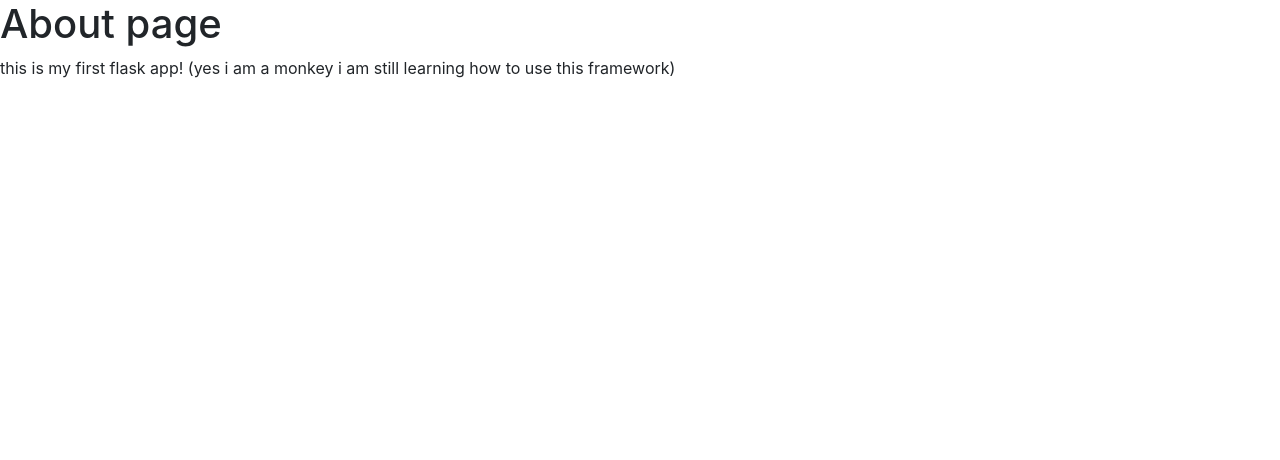
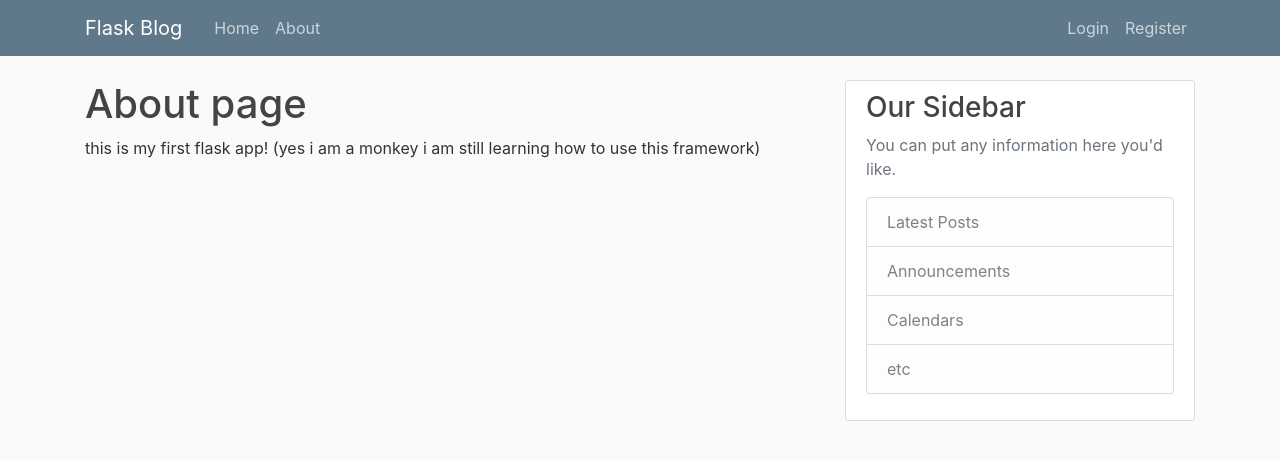
Before and after one commit to cryptopig/first-flask-project, a Flask app: page /about in a window 1280 px wide. Shown: the top 460 px of the page. Run offline with Flask 2, Linux system fonts and the light colour scheme.

Commit message:
css and a login page

```diff
--- a/app.py
+++ b/app.py
@@ -29,6 +29,10 @@
 def about():
     return render_template('about.html', title = 'About')
 
+@app.route("/login")
+def login():
+    return
+
 if '__name__' == '__main__':
     app.run(debug=True)
     print("Running application. ")
--- /dev/null
+++ b/static/main.css
@@ -0,0 +1,80 @@
+body {
+    background: #fafafa;
+    color: #333333;
+    margin-top: 5rem;
+  }
+
+  h1, h2, h3, h4, h5, h6 {
+    color: #444444;
+  }
+
+  .bg-steel {
+    background-color: #5f788a;
+  }
+
+  .site-header .navbar-nav .nav-link {
+    color: #cbd5db;
+  }
+
+  .site-header .navbar-nav .nav-link:hover {
+    color: #ffffff;
+  }
+
+  .site-header .navbar-nav .nav-link.active {
+    font-weight: 500;
+  }
+
+  .content-section {
+    background: #ffffff;
+    padding: 10px 20px;
+    border: 1px solid #dddddd;
+    border-radius: 3px;
+    margin-bottom: 20px;
+  }
+
+  .article-title {
+    color: #444444;
+  }
+
+  a.article-title:hover {
+    color: #428bca;
+    text-decoration: none;
+  }
+
+  .article-content {
+    white-space: pre-line;
+  }
+
+  .article-img {
+    height: 65px;
+    width: 65px;
+    margin-right: 16px;
+  }
+
+  .article-metadata {
+    padding-bottom: 1px;
+    margin-bottom: 4px;
+    border-bottom: 1px solid #e3e3e3
+  }
+
+  .article-metadata a:hover {
+    color: #333;
+    text-decoration: none;
+  }
+
+  .article-svg {
+    width: 25px;
+    height: 25px;
+    vertical-align: middle;
+  }
+
+  .account-img {
+    height: 125px;
+    width: 125px;
+    margin-right: 20px;
+    margin-bottom: 16px;
+  }
+
+  .account-heading {
+    font-size: 2.5rem;
+  }
--- a/templates/layout.html
+++ b/templates/layout.html
@@ -1,6 +1,30 @@
 <!DOCTYPE html>
 <html>
     <body>
+
+        <!-- snipped grabbed from @CoreyMSchafer on github, tools for css styling -->
+
+        <header class="site-header">
+            <nav class="navbar navbar-expand-md navbar-dark bg-steel fixed-top">
+              <div class="container">
+                <a class="navbar-brand mr-4" href="/">Flask Blog</a>
+                <button class="navbar-toggler" type="button" data-toggle="collapse" data-target="#navbarToggle" aria-controls="navbarToggle" aria-expanded="false" aria-label="Toggle navigation">
+                  <span class="navbar-toggler-icon"></span>
+                </button>
+                <div class="collapse navbar-collapse" id="navbarToggle">
+                  <div class="navbar-nav mr-auto">
+                    <a class="nav-item nav-link" href="/">Home</a>
+                    <a class="nav-item nav-link" href="/about">About</a>
+                  </div>
+                  <!-- Navbar Right Side -->
+                  <div class="navbar-nav">
+                    <a class="nav-item nav-link" href="/login">Login</a>
+                    <a class="nav-item nav-link" href="/register">Register</a>
+                  </div>
+                </div>
+              </div>
+            </nav>
+          </header>
 
         <!-- header -->
         <head>
@@ -12,6 +36,7 @@
     <!-- Bootstrap CSS -->
     <link rel="stylesheet" href="https://cdn.jsdelivr.net/npm/bootstrap@4.1.3/dist/css/bootstrap.min.css" integrity="sha384-MCw98/SFnGE8fJT3GXwEOngsV7Zt27NXFoaoApmYm81iuXoPkFOJwJ8ERdknLPMO" crossorigin="anonymous">
 
+    <link rel="stylesheet" type="text/css" href="{{url_for('static', filename = 'main.css') }}">
             <!-- checks for a title, if there is none, it defaults to else code -->
                 {%if title%}
                 <title>Flask Blog - {{title}}</title>
@@ -23,9 +48,28 @@
 
         </head>
 
-        {%block content%}
+        <!-- another snippet to skip el html coding -->
 
-        {%endblock content%}
+        <main role="main" class="container">
+            <div class="row">
+              <div class="col-md-8">
+                {% block content %}{% endblock %}
+              </div>
+              <div class="col-md-4">
+                <div class="content-section">
+                  <h3>Our Sidebar</h3>
+                  <p class='text-muted'>You can put any information here you'd like.
+                    <ul class="list-group">
+                      <li class="list-group-item list-group-item-light">Latest Posts</li>
+                      <li class="list-group-item list-group-item-light">Announcements</li>
+                      <li class="list-group-item list-group-item-light">Calendars</li>
+                      <li class="list-group-item list-group-item-light">etc</li>
+                    </ul>
+                  </p>
+                </div>
+              </div>
+            </div>
+          </main>
 
     <!-- jQuery first, then Popper.js, then Bootstrap JS -->
     <script src="https://code.jquery.com/jquery-3.3.1.slim.min.js" integrity="sha384-q8i/X+965DzO0rT7abK41JStQIAqVgRVzpbzo5smXKp4YfRvH+8abtTE1Pi6jizo" crossorigin="anonymous"></script>
```
Also changed, not shown: templates/login.html (added, +12 -0 lines).
